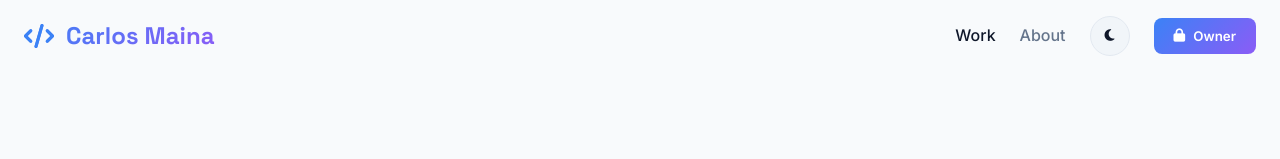
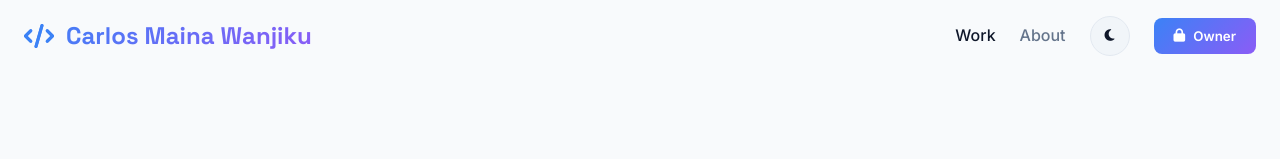
Before and after one commit to softwarewebdevelopers1-byte/MyPortifolio, a plain HTML site: page index.html in a window 1280 px wide. Shown: the top 159 px of the page. Drawn offline with nearby package versions, Linux system fonts and the light colour scheme; no server answers.

Commit message:
Extended professional name

```diff
--- a/index.html
+++ b/index.html
@@ -680,7 +680,7 @@
     <nav class="navbar" id="navbar">
       <div class="container">
         <div class="nav-brand">
-          <i class="fa-solid fa-code"></i><span>Carlos Maina</span>
+          <i class="fa-solid fa-code"></i><span>Carlos Maina Wanjiku</span>
         </div>
         <div class="nav-links">
           <a href="#home" class="nav-link active">Work</a>
```
